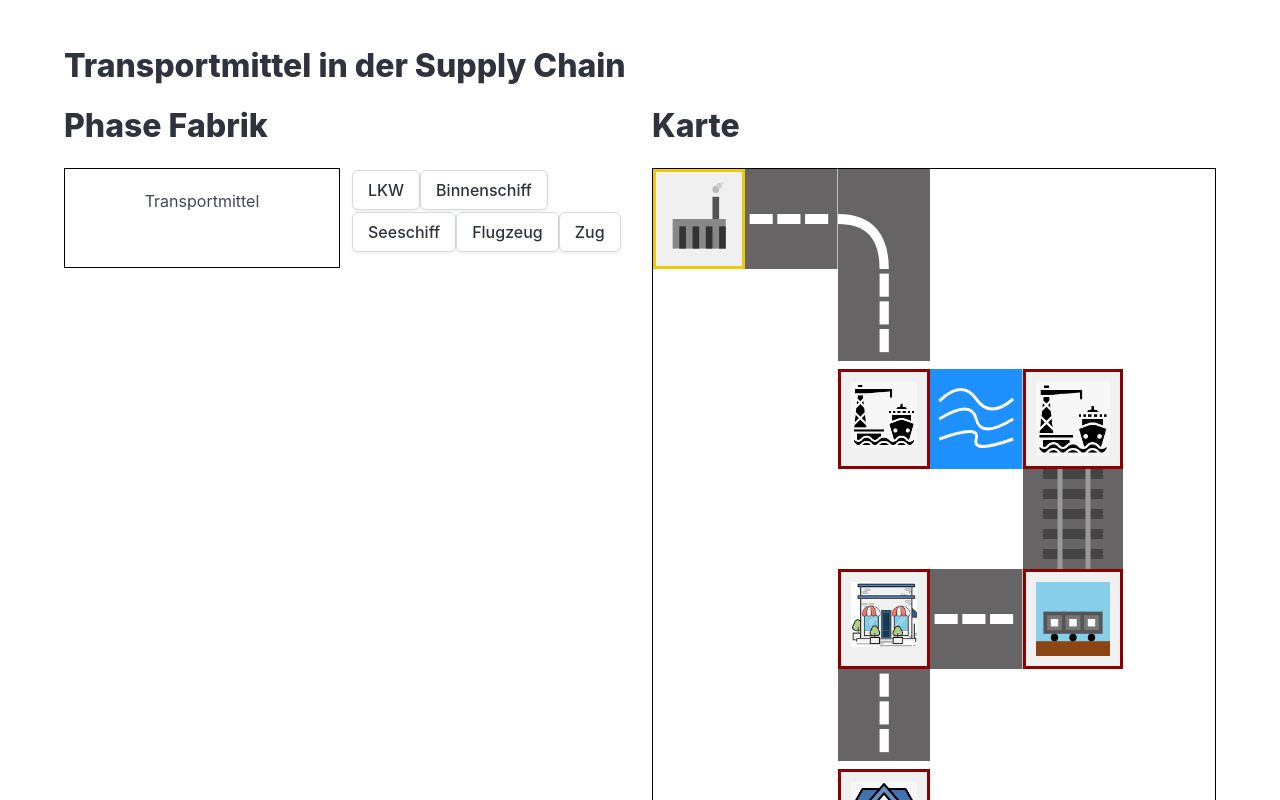
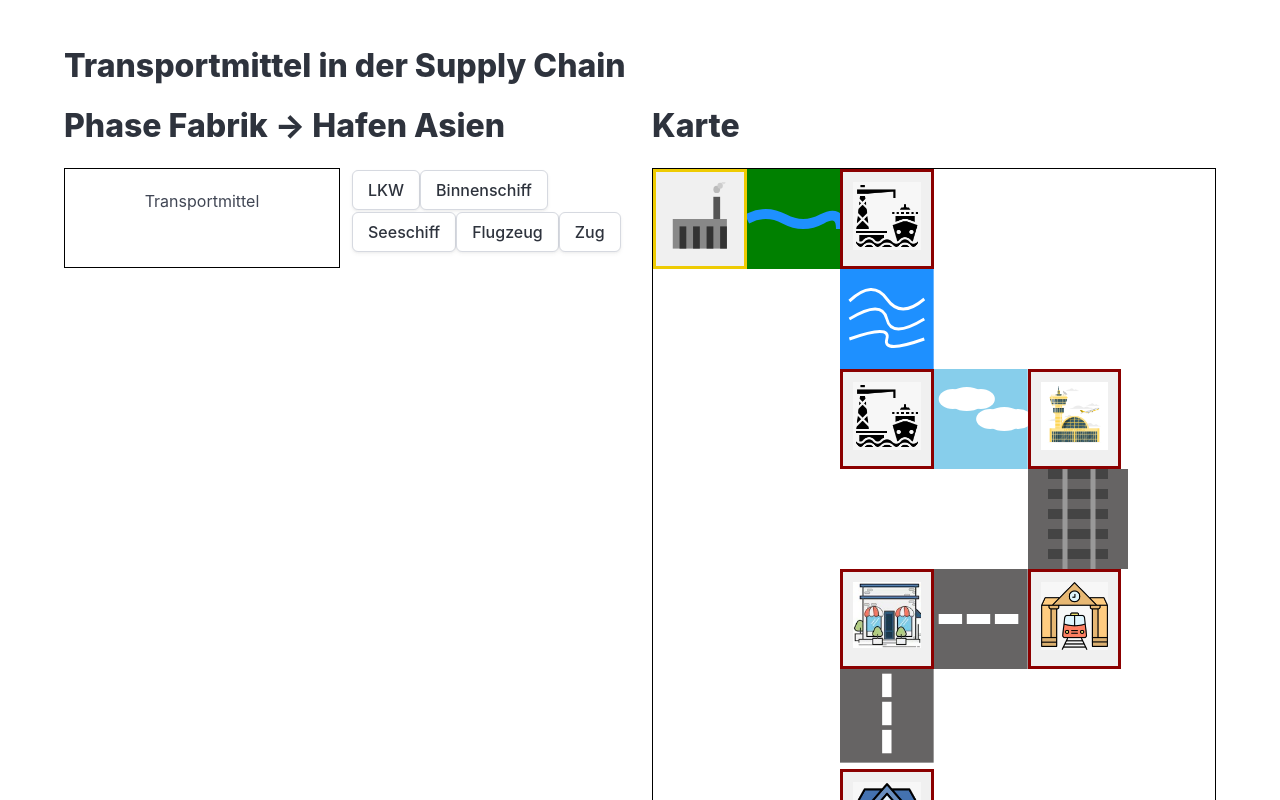
Before and after one commit to zelle7/supply-chain-guess-game, a React (Create React App) app: page / in a window 1280 px wide. Shown: the top 800 px of the page. Built offline with nearby package versions, Linux system fonts and the light colour scheme.

Commit message:
Adapt quiz

```diff
--- a/src/App.js
+++ b/src/App.js
@@ -7,11 +7,14 @@ import {StageCell} from "./StageCell";
 import harbor from './svgfiles/harbor.png';
 import home from './svgfiles/home.jpeg';
 import shop from './svgfiles/shop.jpeg';
+import airport from './svgfiles/airport.jpg';
+import trainstation from './svgfiles/trainstation.jpeg';
 
 import {
+    Clouds,
     CurvedStreet,
     FactoryItem,
-    IndustrialTrainStation,
+    IndustrialTrainStation, River,
     Street,
     TrainTracks,
     VerticalStreet,
@@ -208,46 +211,47 @@ function App() {
                                     <StageCell activeStage={currentPhase} stageNr={1} label="Shoe Factory Nike">
                                         <FactoryItem/>
                                     </StageCell>
-                                    <Street/>
-                                    <CurvedStreet/>
-                                    <EmptyCell times={3}/>
-
-                                    <EmptyCell times={2}/>
-                                    <VerticalStreet/>
-                                    <EmptyCell times={3}/>
-
-                                    <EmptyCell times={2}/>
+                                    <River />
                                     <StageCell activeStage={currentPhase} stageNr={2} label="Hafen Asien">
-                                        <img src={harbor}/>
-                                    </StageCell>
-                                    <WaterWithWaves/>
-                                    <StageCell activeStage={currentPhase} stageNr={3} label="Hafen Europa">
                                         <img src={harbor}/>
                                     </StageCell>
                                     <EmptyCell times={3}/>
 
                                     <EmptyCell times={2}/>
-                                    <div className="cell">
-                                        <TrainTracks/>
-                                    </div>
+                                    <WaterWithWaves/>
+                                    <EmptyCell times={3}/>
+
+                                    <EmptyCell times={2}/>
+
+                                    <StageCell activeStage={currentPhase} stageNr={3} label="Hafen Europa">
+                                        <img src={harbor}/>
+                                    </StageCell>
+                                    <Clouds />
+                                    <StageCell activeStage={currentPhase} stageNr={4} label="Flughafen Wien">
+                                        <img src={airport}/>
+                                    </StageCell>
+                                    <EmptyCell times={1}/>
+
+
+                                    <EmptyCell times={4}/>
+                                    <TrainTracks />
                                     <EmptyCell times={1}/>
 
                                     <EmptyCell times={2}/>
-                                    <StageCell activeStage={currentPhase} stageNr={5} label="Schuhe boutique">
+                                    <StageCell activeStage={currentPhase} stageNr={6} label="Geschäft">
                                         <img src={shop}/>
                                     </StageCell>
-                                    <Street/>
-                                    <StageCell activeStage={currentPhase} stageNr={4} label="Bahnhof Wien">
-                                        <IndustrialTrainStation/>
+                                    <Street />
+                                    <StageCell activeStage={currentPhase} stageNr={5} label="Bahnhof Wien">
+                                        <img src={trainstation}/>
                                     </StageCell>
                                     <EmptyCell times={1}/>
 
                                     <EmptyCell times={2}/>
                                     <VerticalStreet/>
+                                    <EmptyCell times={2}/>
+
                                     <EmptyCell times={3}/>
-
-
-                                    <EmptyCell times={2}/>
                                     <StageCell activeStage={currentPhase} stageNr={6} label="Zuhause">
                                         <img src={home}/>
                                     </StageCell>
--- a/src/gamestate.js
+++ b/src/gamestate.js
@@ -104,7 +104,7 @@ export const phases = {
         elements: [
             {
                 type: 'transport',
-                correctAnswers: ['truck'],
+                correctAnswers: ['ship1'],
                 potentialAnswers: TRANSPORT_TYPES,
             },
             {
@@ -114,43 +114,18 @@ export const phases = {
             },
             {
                 type: 'con',
-                correctAnswers: ['con1', 'con5', 'con2'],
+                correctAnswers: ['con7', 'con5', 'con8'],
                 potentialAnswers: CON_TYPES,
             },
             {
                 type: 'comptype',
-                correctAnswers: ['comp1'],
+                correctAnswers: ['comp3'],
                 potentialAnswers: COMP_TYPES,
             }
         ],
-        title: 'Fabrik',
+        title: 'Fabrik -> Hafen Asien',
     },
     2: {
-        elements: [
-            {
-                type: 'transport',
-                correctAnswers: ['ship1'],
-                potentialAnswers: TRANSPORT_TYPES,
-            },
-            {
-                type: 'pro',
-                correctAnswers: ['pro1'],
-                potentialAnswers: PRO_TYPES,
-            },
-            {
-                type: 'con',
-                correctAnswers: ['con1'],
-                potentialAnswers: CON_TYPES,
-            },
-            {
-                type: 'comptype',
-                correctAnswers: ['comp2'],
-                potentialAnswers: COMP_TYPES,
-            }
-        ],
-        title: 'Hafen Asien',
-    },
-    3: {
         elements: [
             {
                 type: 'transport',
@@ -159,21 +134,46 @@ export const phases = {
             },
             {
                 type: 'pro',
-                correctAnswers: ['pro1'],
+                correctAnswers: ['pro1', 'pro8', 'pro9'],
                 potentialAnswers: PRO_TYPES,
             },
             {
                 type: 'con',
-                correctAnswers: ['con1'],
+                correctAnswers: ['con7', 'con5', 'con9'],
                 potentialAnswers: CON_TYPES,
             },
             {
                 type: 'comptype',
-                correctAnswers: ['comp3'],
+                correctAnswers: ['comp4'],
                 potentialAnswers: COMP_TYPES,
             }
         ],
-        title: 'Hafen Europa',
+        title: 'Hafen Asien -> Hafen Europa',
+    },
+    3: {
+        elements: [
+            {
+                type: 'transport',
+                correctAnswers: ['airplane'],
+                potentialAnswers: TRANSPORT_TYPES,
+            },
+            {
+                type: 'pro',
+                correctAnswers: ['pro10', 'pro11', 'pro12'],
+                potentialAnswers: PRO_TYPES,
+            },
+            {
+                type: 'con',
+                correctAnswers: ['con10', 'con11', 'con12'],
+                potentialAnswers: CON_TYPES,
+            },
+            {
+                type: 'comptype',
+                correctAnswers: ['comp5'],
+                potentialAnswers: COMP_TYPES,
+            }
+        ],
+        title: 'Hafen Europa -> Flughafen Wien',
     },
     4: {
         elements: [
@@ -184,21 +184,21 @@ export const phases = {
             },
             {
                 type: 'pro',
-                correctAnswers: ['pro1'],
+                correctAnswers: ['pro4', 'pro5', 'pro6'],
                 potentialAnswers: PRO_TYPES,
             },
             {
                 type: 'con',
-                correctAnswers: ['con1'],
+                correctAnswers: ['con4', 'con5', 'con6'],
                 potentialAnswers: CON_TYPES,
             },
             {
                 type: 'comptype',
-                correctAnswers: ['comp1'],
+                correctAnswers: ['comp2'],
                 potentialAnswers: COMP_TYPES,
             }
         ],
-        title: 'Bahnhof Wien',
+        title: 'Flughafen Wien -> Bahnhof Wien',
     },
     5: {
         elements: [
@@ -209,21 +209,21 @@ export const phases = {
             },
             {
                 type: 'pro',
-                correctAnswers: ['pro1'],
+                correctAnswers: ['pro1', 'pro2', 'pro3'],
                 potentialAnswers: PRO_TYPES,
             },
             {
                 type: 'con',
-                correctAnswers: ['con1'],
+                correctAnswers: ['con1', 'con2', 'con3'],
                 potentialAnswers: CON_TYPES,
             },
             {
                 type: 'comptype',
-                correctAnswers: ['comp2'],
+                correctAnswers: ['comp1'],
                 potentialAnswers: COMP_TYPES,
             }
         ],
-        title: 'Schuh boutique',
+        title: 'Bahnhof Wien -> Geschäft',
     },
     6: {
         elements: [
@@ -234,22 +234,22 @@ export const phases = {
             },
             {
                 type: 'pro',
-                correctAnswers: ['pro1'],
+                correctAnswers: ['pro1', 'pro2', 'pro3'],
                 potentialAnswers: PRO_TYPES,
             },
             {
                 type: 'con',
-                correctAnswers: ['con1'],
+                correctAnswers: ['con1', 'con2', 'con3'],
                 potentialAnswers: CON_TYPES,
             },
             {
                 type: 'comptype',
-                correctAnswers: ['comp2'],
+                correctAnswers: ['comp1'],
                 potentialAnswers: COMP_TYPES,
             }
         ],
-        title: 'Zuhause',
-    }
+        title: 'Geschäft -> Zuhause',
+    },
 }
 
 
--- a/src/svgfiles/Svg.jsx
+++ b/src/svgfiles/Svg.jsx
@@ -1,13 +1,15 @@
 import React from "react";
 import './svg.css';
+
 export function Street() {
     return (
         <div className="cell">
-            <svg className="svg-icon" xmlns="http://www.w3.org/2000/svg" viewBox="0 0 100 100" preserveAspectRatio="none">
-                <rect width="100" height="100" fill="#666464" />
-                <rect y="45" x="5" width="25" height="10" fill="white" />
-                <rect y="45" x="35" width="25" height="10" fill="white" />
-                <rect y="45" x="65" width="25" height="10" fill="white" />
+            <svg className="svg-icon" xmlns="http://www.w3.org/2000/svg" viewBox="0 0 100 100"
+                 preserveAspectRatio="none">
+                <rect width="100" height="100" fill="#666464"/>
+                <rect y="45" x="5" width="25" height="10" fill="white"/>
+                <rect y="45" x="35" width="25" height="10" fill="white"/>
+                <rect y="45" x="65" width="25" height="10" fill="white"/>
             </svg>
         </div>
     );
@@ -16,7 +18,8 @@ export function Street() {
 export function CurvedStreet() {
     return (
         <div className="cell">
-            <svg className="svg-icon" xmlns="http://www.w3.org/2000/svg" viewBox="0 0 100 100" preserveAspectRatio="none">
+            <svg className="svg-icon" xmlns="http://www.w3.org/2000/svg" viewBox="0 0 100 100"
+                 preserveAspectRatio="none">
                 <rect width="100" height="100" fill="#666464"/>
                 <path d="M0,50 Q50,50 50,100" stroke="white" strokeWidth="10" fill="none"/>
             </svg>
@@ -27,11 +30,12 @@ export function CurvedStreet() {
 export function VerticalStreet() {
     return (
         <div className="cell">
-            <svg className="street" height="100%" width="100%" xmlns="http://www.w3.org/2000/svg" viewBox="0 0 100 100" preserveAspectRatio="none">
-                <rect width="100" height="100" fill="#666464" />
-                <rect y="5" x="45" height="25" width="10" fill="white" />
-                <rect y="35" x="45" height="25" width="10" fill="white" />
-                <rect y="65" x="45" height="25" width="10" fill="white" />
+            <svg className="street" height="100%" width="100%" xmlns="http://www.w3.org/2000/svg" viewBox="0 0 100 100"
+                 preserveAspectRatio="none">
+                <rect width="100" height="100" fill="#666464"/>
+                <rect y="5" x="45" height="25" width="10" fill="white"/>
+                <rect y="35" x="45" height="25" width="10" fill="white"/>
+                <rect y="65" x="45" height="25" width="10" fill="white"/>
             </svg>
         </div>
     );
@@ -40,15 +44,19 @@ export function VerticalStreet() {
 export function FactoryItem() {
     return (
         <svg className="svg-icon" xmlns="http://www.w3.org/2000/svg" viewBox="0 0 100 100" preserveAspectRatio="none">
-            <rect x="10" y="50" width="80" height="40" fill="#888" />
-            <rect x="20" y="60" width="10" height="30" fill="#333" />
-            <rect x="40" y="60" width="10" height="30" fill="#333" />
-            <rect x="60" y="60" width="10" height="30" fill="#333" />
-            <rect x="80" y="60" width="10" height="30" fill="#333" />
-            <rect x="70" y="20" width="10" height="30" fill="#555" /> {/* Chimney */}
-            <circle cx="75" cy="10" r="5" fill="#bbb" /> {/* Smoke */}
-            <circle cx="80" cy="5" r="4" fill="#ccc" /> {/* Smoke */}
-            <circle cx="85" cy="0" r="3" fill="#ddd" /> {/* Smoke */}
+            <rect x="10" y="50" width="80" height="40" fill="#888"/>
+            <rect x="20" y="60" width="10" height="30" fill="#333"/>
+            <rect x="40" y="60" width="10" height="30" fill="#333"/>
+            <rect x="60" y="60" width="10" height="30" fill="#333"/>
+            <rect x="80" y="60" width="10" height="30" fill="#333"/>
+            <rect x="70" y="20" width="10" height="30" fill="#555"/>
+            {/* Chimney */}
+            <circle cx="75" cy="10" r="5" fill="#bbb"/>
+            {/* Smoke */}
+            <circle cx="80" cy="5" r="4" fill="#ccc"/>
+            {/* Smoke */}
+            <circle cx="85" cy="0" r="3" fill="#ddd"/>
+            {/* Smoke */}
         </svg>
     );
 }
@@ -57,27 +65,27 @@ export function AsianHarbor() {
     return (
         <svg className="svg-icon" xmlns="http://www.w3.org/2000/svg" viewBox="0 0 100 100" preserveAspectRatio="none">
             {/* Water */}
-            <rect width="100" height="100" fill="#87CEEB" />
+            <rect width="100" height="100" fill="#87CEEB"/>
 
             {/* Dock */}
-            <rect x="10" y="70" width="80" height="10" fill="#8B4513" />
+            <rect x="10" y="70" width="80" height="10" fill="#8B4513"/>
 
             {/* Modern Warehouse */}
-            <rect x="10" y="50" width="20" height="20" fill="#D2691E" />
-            <polygon points="10,50 20,40 30,50" fill="#8B4513" />
+            <rect x="10" y="50" width="20" height="20" fill="#D2691E"/>
+            <polygon points="10,50 20,40 30,50" fill="#8B4513"/>
 
             {/* Containers */}
-            <rect x="40" y="60" width="10" height="10" fill="#FF6347" />
-            <rect x="55" y="60" width="10" height="10" fill="#4682B4" />
-            <rect x="70" y="60" width="10" height="10" fill="#32CD32" />
+            <rect x="40" y="60" width="10" height="10" fill="#FF6347"/>
+            <rect x="55" y="60" width="10" height="10" fill="#4682B4"/>
+            <rect x="70" y="60" width="10" height="10" fill="#32CD32"/>
 
             {/* Modern Crane */}
-            <rect x="20" y="20" width="4" height="50" fill="#000" />
-            <rect x="20" y="20" width="30" height="4" fill="#000" />
-            <rect x="50" y="20" width="4" height="10" fill="#000" />
-            <line x1="50" y1="30" x2="40" y2="50" stroke="#000" strokeWidth="2" />
-            <line x1="40" y1="50" x2="30" y2="50" stroke="#000" strokeWidth="2" />
-            <rect x="28" y="50" width="4" height="10" fill="#000" />
+            <rect x="20" y="20" width="4" height="50" fill="#000"/>
+            <rect x="20" y="20" width="30" height="4" fill="#000"/>
+            <rect x="50" y="20" width="4" height="10" fill="#000"/>
+            <line x1="50" y1="30" x2="40" y2="50" stroke="#000" strokeWidth="2"/>
+            <line x1="40" y1="50" x2="30" y2="50" stroke="#000" strokeWidth="2"/>
+            <rect x="28" y="50" width="4" height="10" fill="#000"/>
         </svg>
     );
 }
@@ -86,28 +94,28 @@ export function EuropeanHarbor() {
     return (
         <svg className="svg-icon" xmlns="http://www.w3.org/2000/svg" viewBox="0 0 100 100" preserveAspectRatio="none">
             {/* Water */}
-            <rect width="100" height="100" fill="#87CEEB" />
+            <rect width="100" height="100" fill="#87CEEB"/>
 
             {/* Dock */}
-            <rect x="10" y="70" width="80" height="10" fill="#8B4513" />
+            <rect x="10" y="70" width="80" height="10" fill="#8B4513"/>
 
             {/* Warehouse */}
-            <rect x="10" y="50" width="20" height="20" fill="#D2691E" />
-            <polygon points="10,50 20,40 30,50" fill="#8B4513" />
+            <rect x="10" y="50" width="20" height="20" fill="#D2691E"/>
+            <polygon points="10,50 20,40 30,50" fill="#8B4513"/>
 
             {/* Containers */}
-            <rect x="40" y="60" width="10" height="10" fill="#FF6347" />
-            <rect x="55" y="60" width="10" height="10" fill="#4682B4" />
-            <rect x="70" y="60" width="10" height="10" fill="#32CD32" />
+            <rect x="40" y="60" width="10" height="10" fill="#FF6347"/>
+            <rect x="55" y="60" width="10" height="10" fill="#4682B4"/>
+            <rect x="70" y="60" width="10" height="10" fill="#32CD32"/>
 
 
             {/* Modern Crane */}
-            <rect x="20" y="20" width="4" height="50" fill="#000" />
-            <rect x="20" y="20" width="30" height="4" fill="#000" />
-            <rect x="50" y="20" width="4" height="10" fill="#000" />
-            <line x1="50" y1="30" x2="40" y2="50" stroke="#000" strokeWidth="2" />
-            <line x1="40" y1="50" x2="30" y2="50" stroke="#000" strokeWidth="2" />
-            <rect x="28" y="50" width="4" height="10" fill="#000" />
+            <rect x="20" y="20" width="4" height="50" fill="#000"/>
+            <rect x="20" y="20" width="30" height="4" fill="#000"/>
+            <rect x="50" y="20" width="4" height="10" fill="#000"/>
+            <line x1="50" y1="30" x2="40" y2="50" stroke="#000" strokeWidth="2"/>
+            <line x1="40" y1="50" x2="30" y2="50" stroke="#000" strokeWidth="2"/>
+            <rect x="28" y="50" width="4" height="10" fill="#000"/>
 
         </svg>
     );
@@ -117,23 +125,23 @@ export function ConstructionSite() {
     return (
         <svg className="svg-icon" xmlns="http://www.w3.org/2000/svg" viewBox="0 0 100 100" preserveAspectRatio="none">
             {/* Background */}
-            <rect width="100" height="100" fill="#87CEEB" />
+            <rect width="100" height="100" fill="#87CEEB"/>
 
             {/* Ground */}
-            <rect y="80" width="100" height="20" fill="#8B4513" />
+            <rect y="80" width="100" height="20" fill="#8B4513"/>
 
             {/* Crane */}
-            <rect x="20" y="20" width="4" height="60" fill="#000" />
-            <rect x="20" y="20" width="40" height="4" fill="#000" />
-            <rect x="60" y="20" width="4" height="10" fill="#000" />
-            <line x1="60" y1="30" x2="40" y2="50" stroke="#000" strokeWidth="2" />
-            <line x1="40" y1="50" x2="30" y2="50" stroke="#000" strokeWidth="2" />
-            <rect x="28" y="50" width="4" height="10" fill="#000" />
+            <rect x="20" y="20" width="4" height="60" fill="#000"/>
+            <rect x="20" y="20" width="40" height="4" fill="#000"/>
+            <rect x="60" y="20" width="4" height="10" fill="#000"/>
+            <line x1="60" y1="30" x2="40" y2="50" stroke="#000" strokeWidth="2"/>
+            <line x1="40" y1="50" x2="30" y2="50" stroke="#000" strokeWidth="2"/>
+            <rect x="28" y="50" width="4" height="10" fill="#000"/>
 
             {/* Building under construction */}
-            <rect x="70" y="50" width="20" height="30" fill="#D3D3D3" />
-            <rect x="75" y="55" width="10" height="10" fill="#A9A9A9" />
-            <rect x="75" y="70" width="10" height="10" fill="#A9A9A9" />
+            <rect x="70" y="50" width="20" height="30" fill="#D3D3D3"/>
+            <rect x="75" y="55" width="10" height="10" fill="#A9A9A9"/>
+            <rect x="75" y="70" width="10" height="10" fill="#A9A9A9"/>
         </svg>
     );
 }
@@ -159,26 +167,26 @@ export function IndustrialTrainStation() {
     return (
         <svg className="svg-icon" xmlns="http://www.w3.org/2000/svg" viewBox="0 0 100 100" preserveAspectRatio="none">
             {/* Background */}
-            <rect width="100" height="100" fill="#87CEEB" />
+            <rect width="100" height="100" fill="#87CEEB"/>
 
             {/* Ground */}
-            <rect y="80" width="100" height="20" fill="#8B4513" />
+            <rect y="80" width="100" height="20" fill="#8B4513"/>
 
             {/* Train Body */}
-            <rect x="10" y="40" width="80" height="30" fill="#555" />
-            <rect x="15" y="45" width="20" height="20" fill="#777" />
-            <rect x="40" y="45" width="20" height="20" fill="#777" />
-            <rect x="65" y="45" width="20" height="20" fill="#777" />
+            <rect x="10" y="40" width="80" height="30" fill="#555"/>
+            <rect x="15" y="45" width="20" height="20" fill="#777"/>
+            <rect x="40" y="45" width="20" height="20" fill="#777"/>
+            <rect x="65" y="45" width="20" height="20" fill="#777"/>
 
             {/* Train Windows */}
-            <rect x="20" y="50" width="10" height="10" fill="#fff" />
-            <rect x="45" y="50" width="10" height="10" fill="#fff" />
-            <rect x="70" y="50" width="10" height="10" fill="#fff" />
+            <rect x="20" y="50" width="10" height="10" fill="#fff"/>
+            <rect x="45" y="50" width="10" height="10" fill="#fff"/>
+            <rect x="70" y="50" width="10" height="10" fill="#fff"/>
 
             {/* Train Wheels */}
-            <circle cx="25" cy="75" r="5" fill="#000" />
-            <circle cx="50" cy="75" r="5" fill="#000" />
-            <circle cx="75" cy="75" r="5" fill="#000" />
+            <circle cx="25" cy="75" r="5" fill="#000"/>
+            <circle cx="50" cy="75" r="5" fill="#000"/>
+            <circle cx="75" cy="75" r="5" fill="#000"/>
 
 
         </svg>
@@ -188,7 +196,8 @@ export function IndustrialTrainStation() {
 export function WaterWithWaves() {
     return (
         <div className="cell">
-            <svg className="svg-icon" xmlns="http://www.w3.org/2000/svg" viewBox="0 0 100 100" preserveAspectRatio="none">
+            <svg className="svg-icon" xmlns="http://www.w3.org/2000/svg" viewBox="0 0 100 100"
+                 preserveAspectRatio="none">
                 {/* Background */}
                 <rect width="100" height="100" fill="#1E90FF"/>
 
@@ -200,3 +209,41 @@ export function WaterWithWaves() {
         </div>
     );
 }
+
+export function River() {
+    return (
+        <div className="cell">
+            <svg className="svg-icon" xmlns="http://www.w3.org/2000/svg" viewBox="0 0 100 100"
+                 preserveAspectRatio="none">
+                {/* Background */}
+                <rect width="100" height="100" fill="green"/>
+
+                {/* River Path */}
+                <path d="M0 50 Q 20 40, 40 50 T 80 50 T 100 60" stroke="#1E90FF" strokeWidth="10" fill="none"/>
+            </svg>
+        </div>
+    );
+}
+
+export function Clouds() {
+    return (
+        <div className="cell">
+            <svg className="svg-icon" xmlns="http://www.w3.org/2000/svg" viewBox="0 0 100 100"
+                 preserveAspectRatio="none">
+                {/* Background */}
+                <rect width="100" height="100" fill="#87CEEB"/>
+
+                {/* Clouds */}
+                <g fill="white">
+                    <ellipse cx="20" cy="30" rx="15" ry="10"/>
+                    <ellipse cx="35" cy="30" rx="20" ry="12"/>
+                    <ellipse cx="50" cy="30" rx="15" ry="10"/>
+
+                    <ellipse cx="60" cy="50" rx="15" ry="10"/>
+                    <ellipse cx="75" cy="50" rx="20" ry="12"/>
+                    <ellipse cx="90" cy="50" rx="15" ry="10"/>
+                </g>
+            </svg>
+        </div>
+    );
+}
```
Also changed, not shown: src/svgfiles/airport.jpg (added), src/svgfiles/trainstation.jpeg (added).
